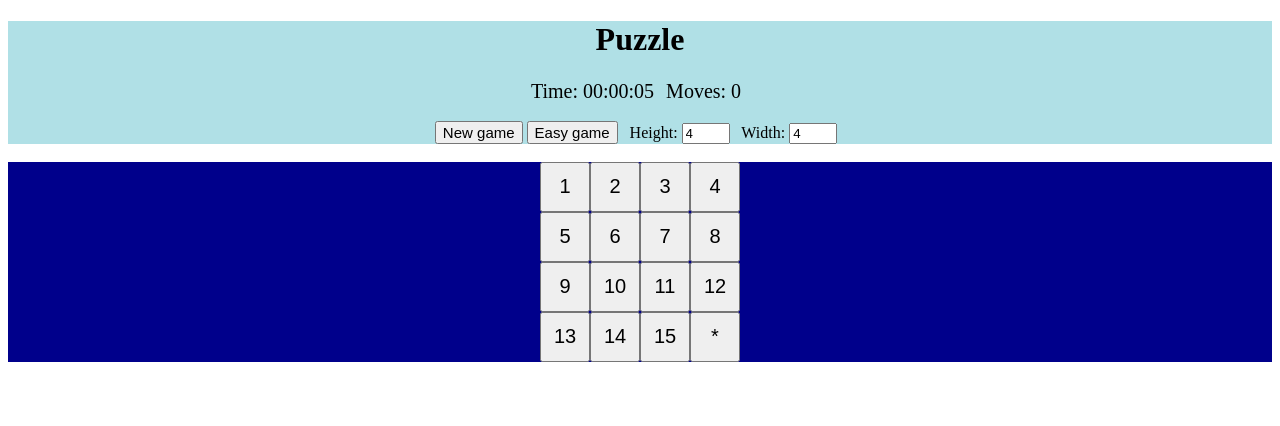
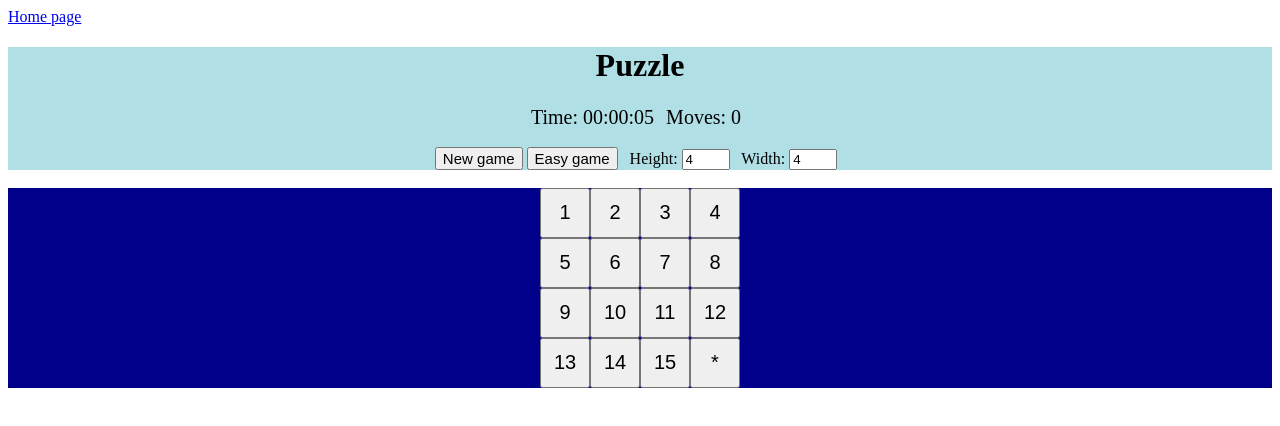
Before and after one commit to hudeven/puzzle15, a plain HTML site: page index.html in a window 1280 px wide. Drawn offline with Linux system fonts and the light colour scheme.

Commit message:
add link to homepage

```diff
--- a/index.html
+++ b/index.html
@@ -5,6 +5,8 @@
 </head>
 
 <body>
+    <a href="../project1/course.html">Home page</a>
+
     <div id = "controlPanel">
         <h1>Puzzle</h1>
         <label class="info" id = "clock">Time: 00:00:00</label>&nbsp;&nbsp;
@@ -237,5 +239,7 @@ function initMove() {
 
 </script>
 </div>
+<br>
+
 </body>
 </html>
```
